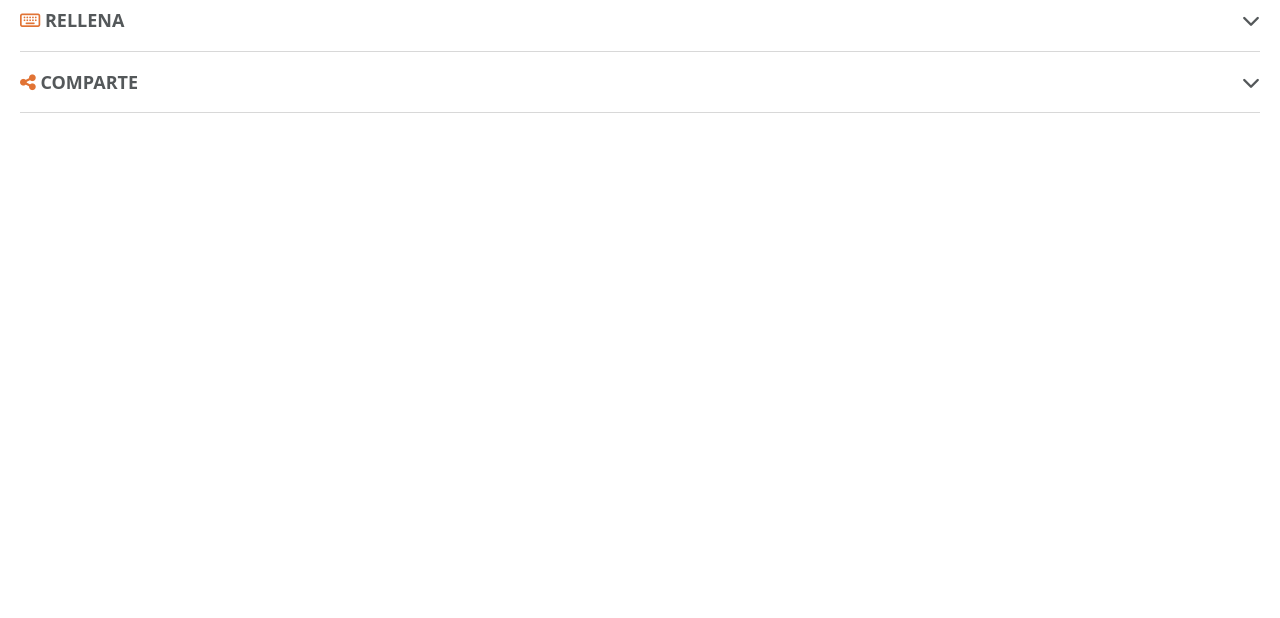
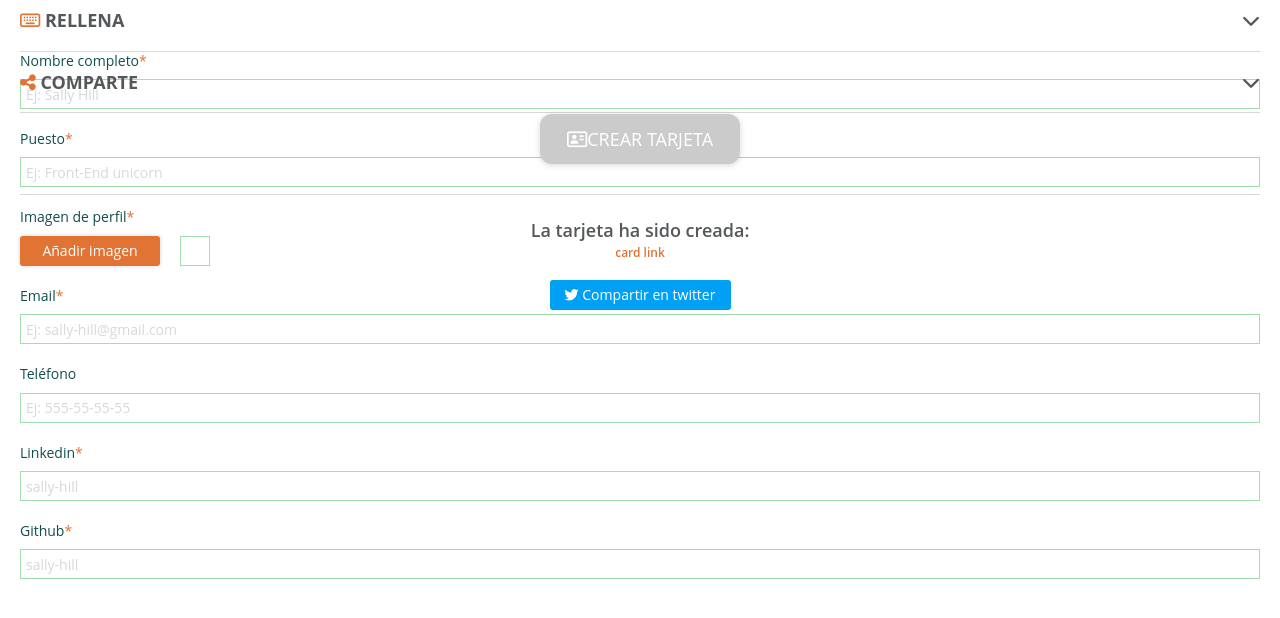
Before and after one commit to Adalab/project-promo-h-module-3-team-2-afternoon, a React (Create React App) app: page / in a window 1280 px wide. Shown: the top 618 px of the page. Built offline with nearby package versions, Linux system fonts and the light colour scheme.

Commit message:
merge dev

```diff
--- a/src/components/Share.js
+++ b/src/components/Share.js
@@ -15,7 +15,7 @@ class Share extends React.Component{
                     <ErrorMessage id="error-name-job" errorText = 'Por favor, revisa los campos marcados en rojo.'/>
                     <button className="btn-create  btn-create-inactive" id="btn-create"><i className="far fa-address-card"></i>
                         Crear tarjeta</button>
-                    <div className="card__share hidden" id="card-share">
+                    <div className="card__share " id="card-share">
                         <p>La tarjeta ha sido creada:</p>
                         <p id="card-link" className="card__link">card link</p>
                         <a id="twitter-share" href="" target="_blank"><div className="btn-twitter"><i className="fab fa-twitter"></i> Compartir en twitter</div></a>
--- a/src/scss/components/_forms.scss
+++ b/src/scss/components/_forms.scss
@@ -49,7 +49,7 @@
         .form-bottom{
             max-height: 0px;
             transition:max-height 0.5s;
-            overflow:hidden;
+            //overflow:hidden;
 
             label span{
                 color: $color-main;
```
